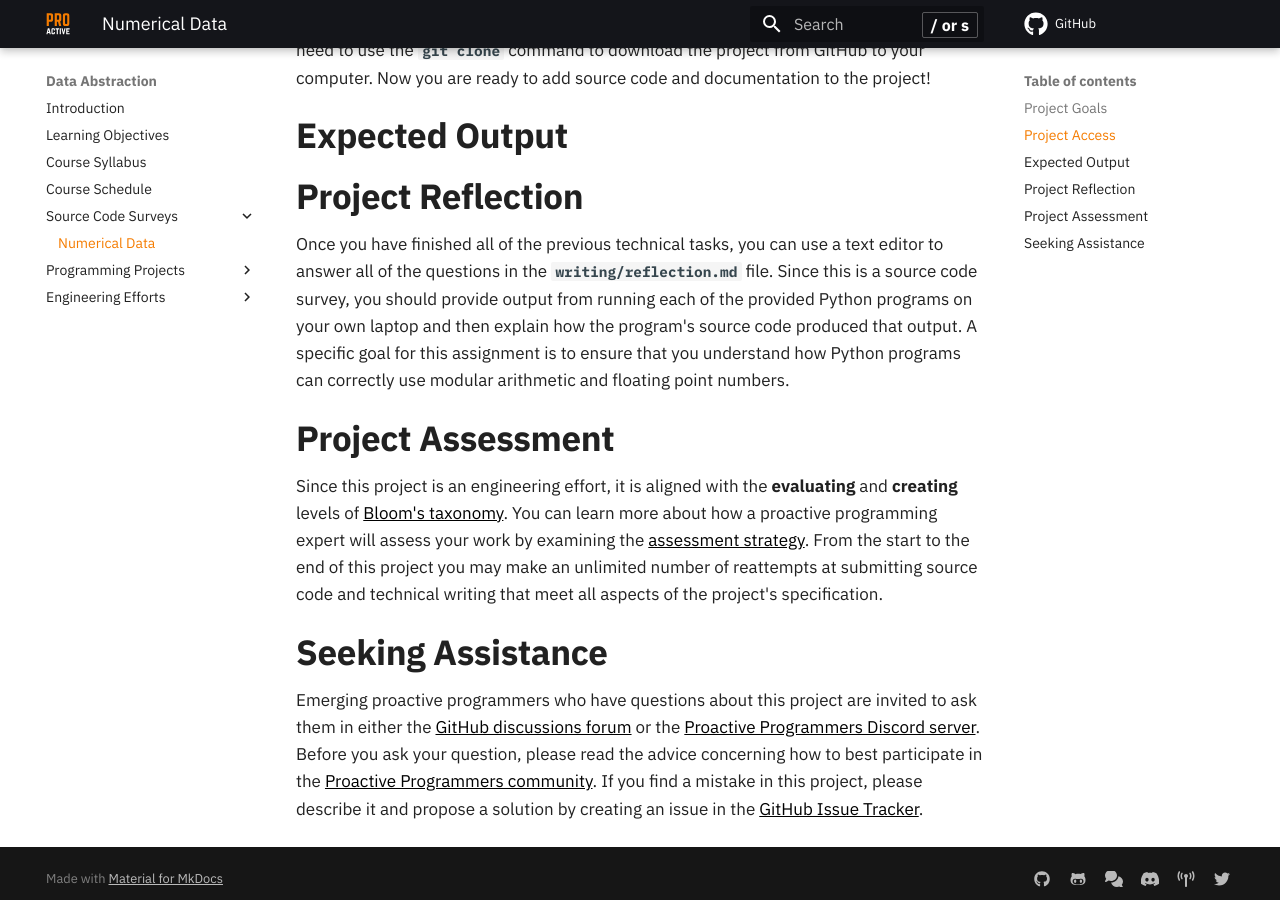
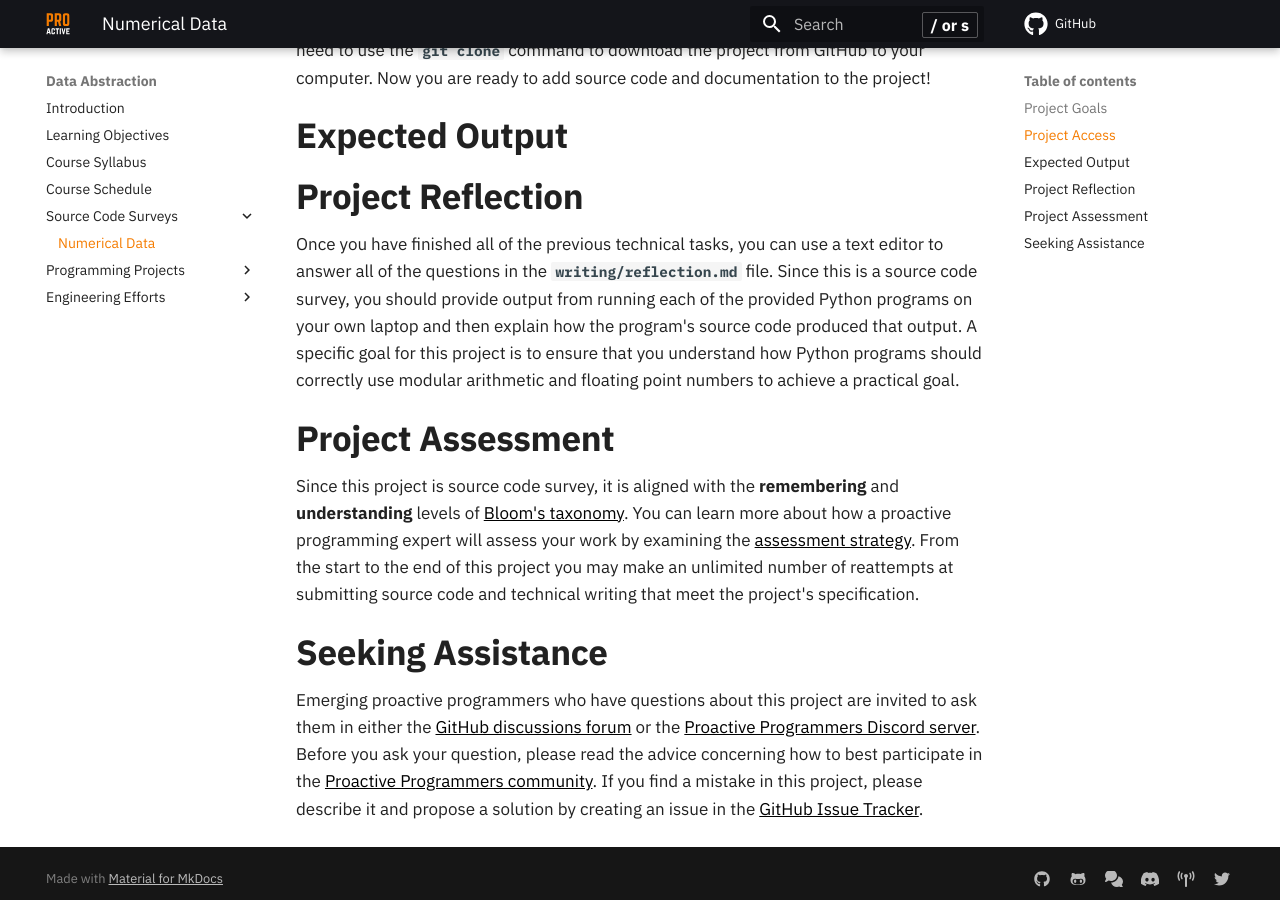
Before and after one commit to ProactiveProgrammers/www.proactiveprogrammers.com, an MkDocs documentation site: the page built from docs/data-abstraction/source-code-surveys/numerical-data.md, in a window 1280 px wide and 900 px high, scrolled down 702 px. Built offline with MkDocs 1.6.1 and Material for MkDocs 9.7.7, drawn with Linux system fonts in a browser that asks for light colours; comment, search, counter and statistics services are not loaded.

Commit message:
fix: Improve content at the end of the numerical-data.

```diff
--- a/docs/data-abstraction/source-code-surveys/numerical-data.md
+++ b/docs/data-abstraction/source-code-surveys/numerical-data.md
@@ -36,20 +36,19 @@ Once you have finished all of the previous technical tasks, you can use a text
 editor to answer all of the questions in the `writing/reflection.md` file. Since
 this is a source code survey, you should provide output from running each of the
 provided Python programs on your own laptop and then explain how the program's
-source code produced that output. A specific goal for this assignment is to
-ensure that you understand how Python programs can correctly use modular
-arithmetic and floating point numbers.
+source code produced that output. A specific goal for this project is to ensure
+that you understand how Python programs should correctly use modular arithmetic
+and floating point numbers to achieve a practical goal.
 
 ## Project Assessment
 
-Since this project is an engineering effort, it is aligned with the
-**evaluating** and **creating** levels of [Bloom's
+Since this project is source code survey, it is aligned with the **remembering**
+and **understanding** levels of [Bloom's
 taxonomy](proactive-learning/blooms-taxonomy/). You can learn more about how a
 proactive programming expert will assess your work by examining the [assessment
 strategy](/proactive-learning/assessment-strategy/). From the start to the end
 of this project you may make an unlimited number of reattempts at submitting
-source code and technical writing that meet all aspects of the project's
-specification.
+source code and technical writing that meet the project's specification.
 
 ## Seeking Assistance
 
```
